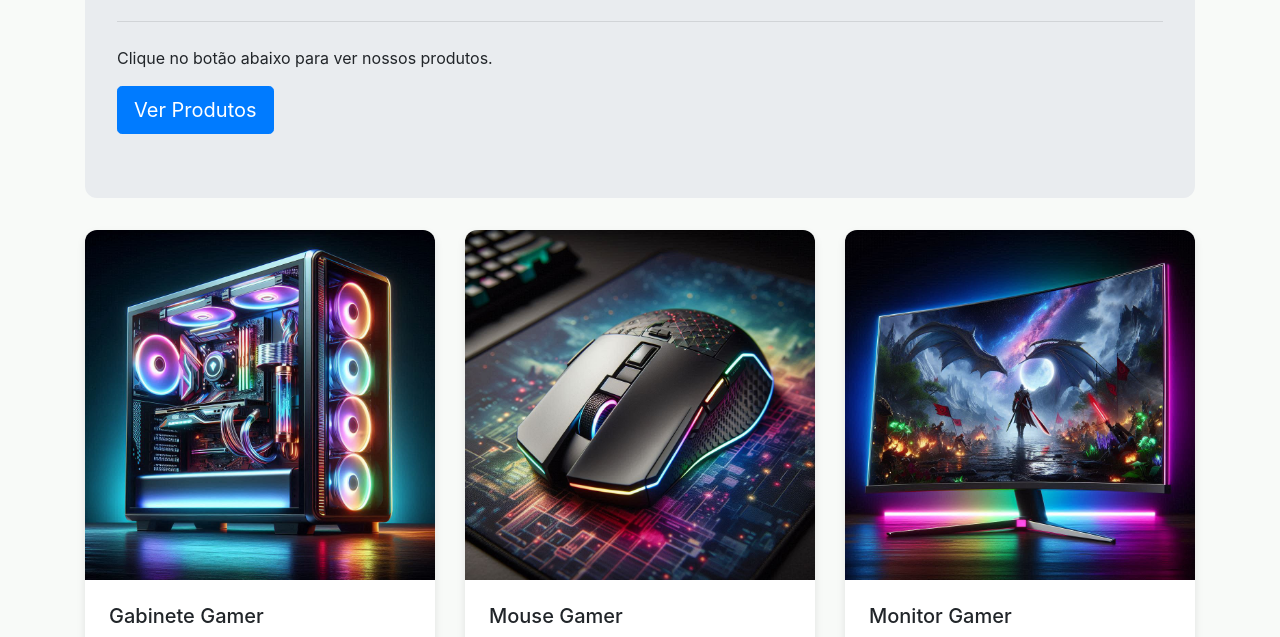
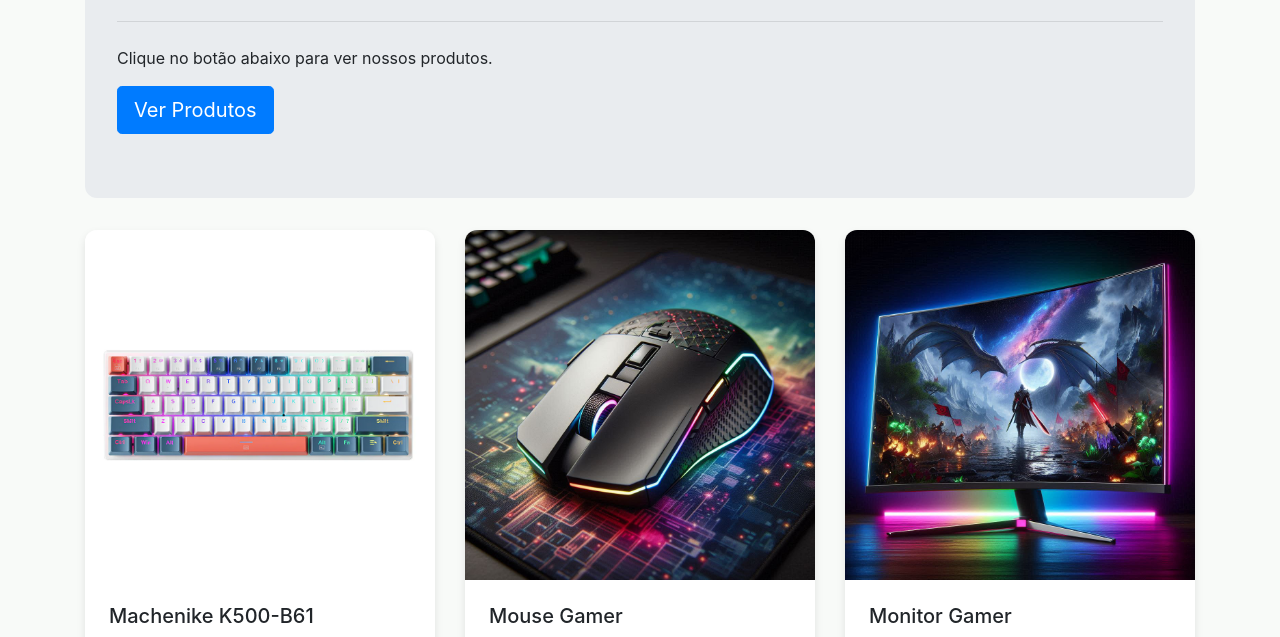
Before and after one commit to Inojoza28/custotech, a plain HTML site: page index.html in a window 1280 px wide. Shown: the part 298-935 px from the top of the page. Drawn offline with nearby package versions, Linux system fonts and the light colour scheme.

Commit message:
Add files via upload

```diff
--- a/index.html
+++ b/index.html
@@ -70,11 +70,11 @@
 <div class="row mb-5" id="produtos">
   <div class="col-6 col-md-4 mb-4">
     <div class="card highlight-card">
-      <img src="imgs/Gabinetegamer.jpg" class="card-img-top" alt="Produto 1">
+      <img src="produtos/tecladok500.webp" class="card-img-top" alt="Produto 1">
       <div class="card-body">
-        <h5 class="card-title">Gabinete Gamer</h5>
+        <h5 class="card-title">Machenike K500-B61</h5>
         <p class="card-text">Descrição do Produto 1.</p>
-        <a href="#" class="btn btn-success">Saiba Mais</a>
+        <a href="https://amzn.to/4bEgB4C" class="btn btn-success" target="_blank">Saiba Mais</a>
       </div>
     </div>
   </div>
```
Also changed, not shown: produtos/tecladok500.webp (added).
